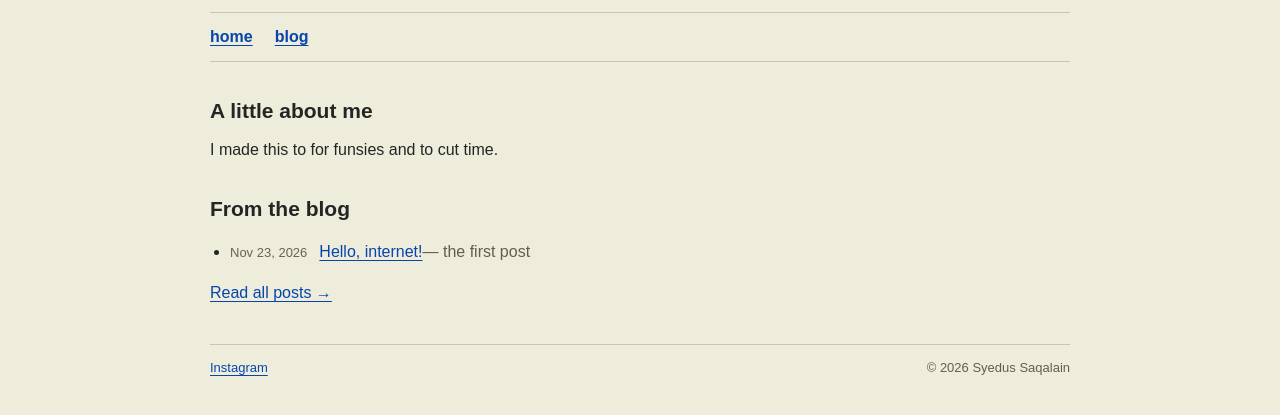
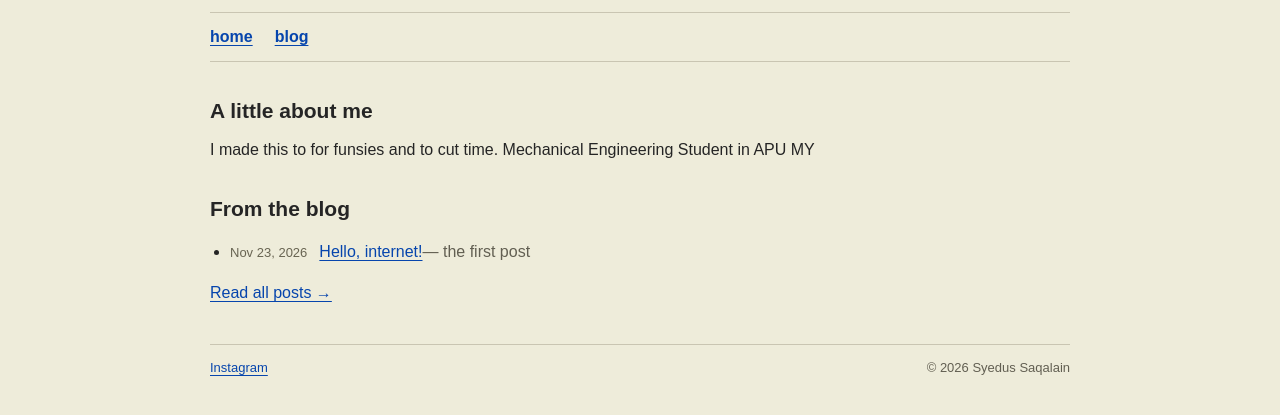
Before and after one commit to shuyaoffical-arch/Chaidus, a plain HTML site: page index.html in a window 1280 px wide. Shown: the part 223-638 px from the top of the page. Drawn offline with Linux system fonts and the light colour scheme.

Commit message:
Update personal introduction in index.html
Added a description about being a Mechanical Engineering Student.

```diff
--- a/index.html
+++ b/index.html
@@ -27,7 +27,8 @@
       <nav class="nav" aria-label="Main navigation"><a href="index.html" aria-current="page">home</a><a href="blog/index.html">blog</a></nav>
       <section class="intro" aria-labelledby="about-title">
         <h2 id="about-title">A little about me</h2>
-        <p>I made this to for funsies and to cut time.</p>
+        <p>I made this to for funsies and to cut time.
+        Mechanical Engineering Student in APU MY </p>
       </section>
       <section class="latest" aria-labelledby="latest-title">
         <h2 id="latest-title">From the blog</h2>
```
